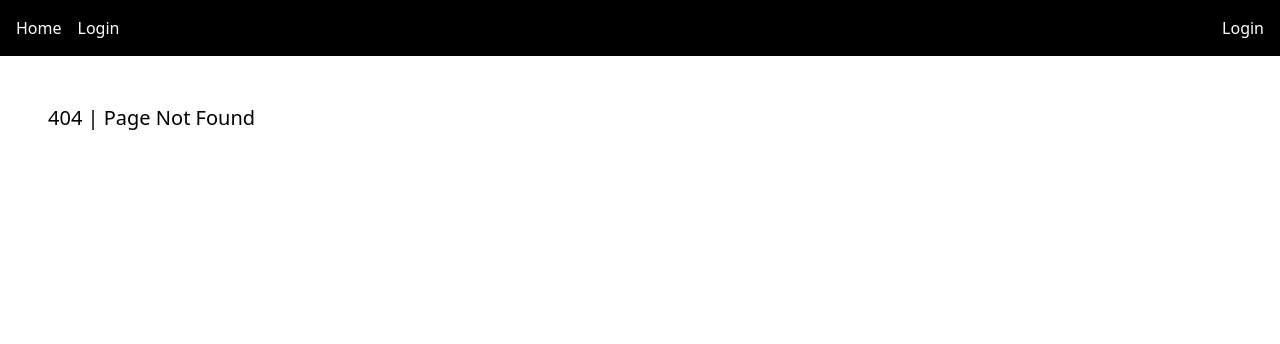
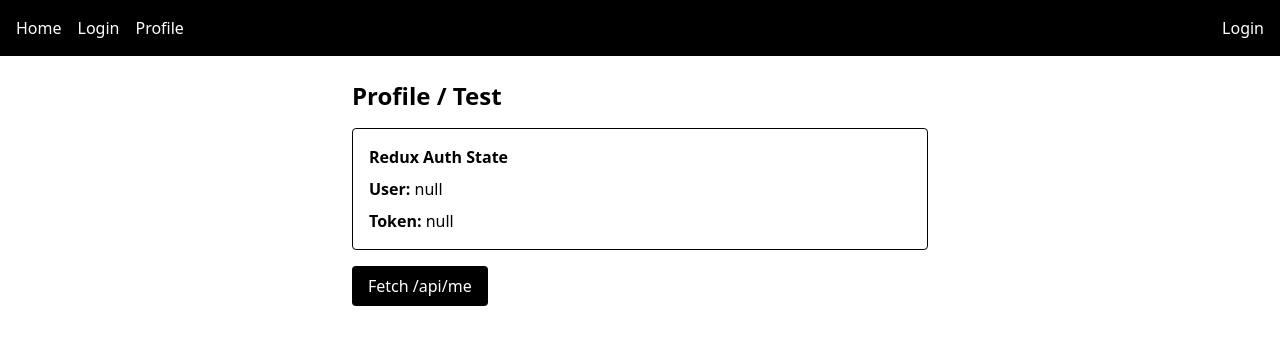
Before and after one commit to devSeyf/blog, a React app in the folder frontend/: page /profile in a window 1280 px wide. Before the commit this address had no page. Shown: the top 344 px of the page. Built offline with nearby package versions, Linux system fonts and the light colour scheme; the HTML template or start-up script is replaced by a standard one.

Commit message:
TEST APİ

```diff
--- a/frontend/src/components/AppLayout.jsx
+++ b/frontend/src/components/AppLayout.jsx
@@ -12,6 +12,7 @@ export default function AppLayout() {
       <nav className="bg-black text-white p-4 flex gap-4">
         <Link to="/">Home</Link>
         <Link to="/login">Login</Link>
+        <Link to="/profile">Profile</Link>
 
 
         <div className="ml-auto flex gap-4">
--- /dev/null
+++ b/frontend/src/pages/ProfilePage.jsx
@@ -0,0 +1,55 @@
+import { useState } from "react";
+import { useSelector } from "react-redux";
+import { http } from "../api/http";
+
+export default function ProfilePage() {
+  const { user, token } = useSelector((s) => s.auth);
+  const [serverUser, setServerUser] = useState(null);
+  const [error, setError] = useState(null);
+  const [loading, setLoading] = useState(false);
+
+  const fetchMe = async () => {
+    try {
+      setLoading(true);
+      setError(null);
+
+      const res = await http.get("/me");
+      setServerUser(res.data.user);
+    } catch (e) {
+      setError(e.response?.data?.message || e.message);
+    } finally {
+      setLoading(false);
+    }
+  };
+
+  return (
+    <div className="max-w-xl mx-auto space-y-4">
+      <h1 className="text-2xl font-bold">Profile / Test</h1>
+
+      <div className="border p-4 rounded space-y-2">
+        <h2 className="font-semibold">Redux Auth State</h2>
+        <div><b>User:</b> {user ? user.email : "null"}</div>
+        <div><b>Token:</b> {token ? token.slice(0, 20) + "..." : "null"}</div>
+      </div>
+
+      <button
+        onClick={fetchMe}
+        className="bg-black text-white px-4 py-2 rounded"
+        disabled={loading}
+      >
+        {loading ? "Loading..." : "Fetch /api/me"}
+      </button>
+
+      {error && <div className="text-red-600">Error: {error}</div>}
+
+      {serverUser && (
+        <div className="border p-4 rounded space-y-2">
+          <h2 className="font-semibold">Server Response</h2>
+          <pre className="text-sm whitespace-pre-wrap">
+            {JSON.stringify(serverUser, null, 2)}
+          </pre>
+        </div>
+      )}
+    </div>
+  );
+}
--- a/frontend/src/routes/AppRouter.jsx
+++ b/frontend/src/routes/AppRouter.jsx
@@ -4,6 +4,7 @@ import LoginPage from "../pages/LoginPage";
 import AppLayout from "../components/AppLayout";
 import RegisterPage from "../pages/RegisterPage";
 import NotFoundPage from "../pages/NotFoundPage";
+import ProfilePage from "../pages/ProfilePage";
 
 export default function AppRouter() {
   return (
@@ -14,6 +15,7 @@ export default function AppRouter() {
           <Route path="/login" element={<LoginPage />} />
           <Route path="/register" element={<RegisterPage />} />
           <Route path="*" element={<NotFoundPage />} />
+          <Route path="/profile" element={<ProfilePage />} />
         </Route>
       </Routes>
     </BrowserRouter>
```
